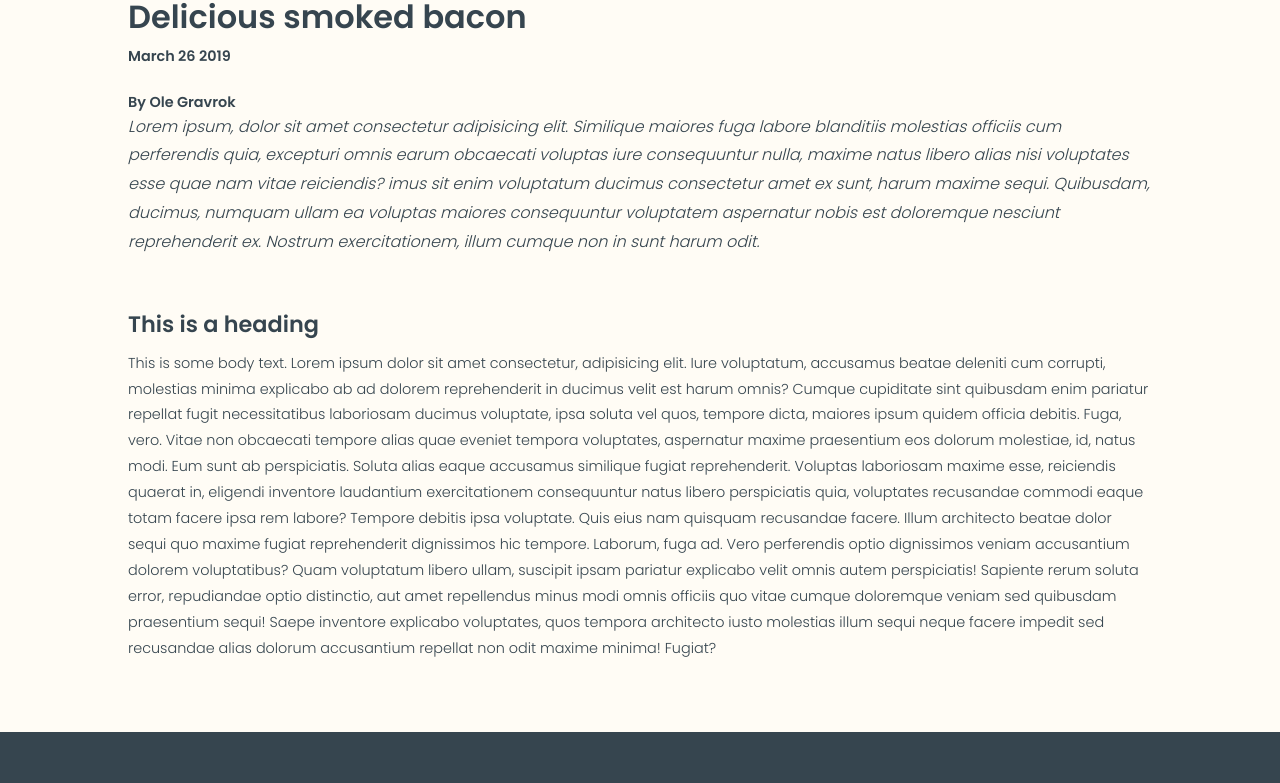
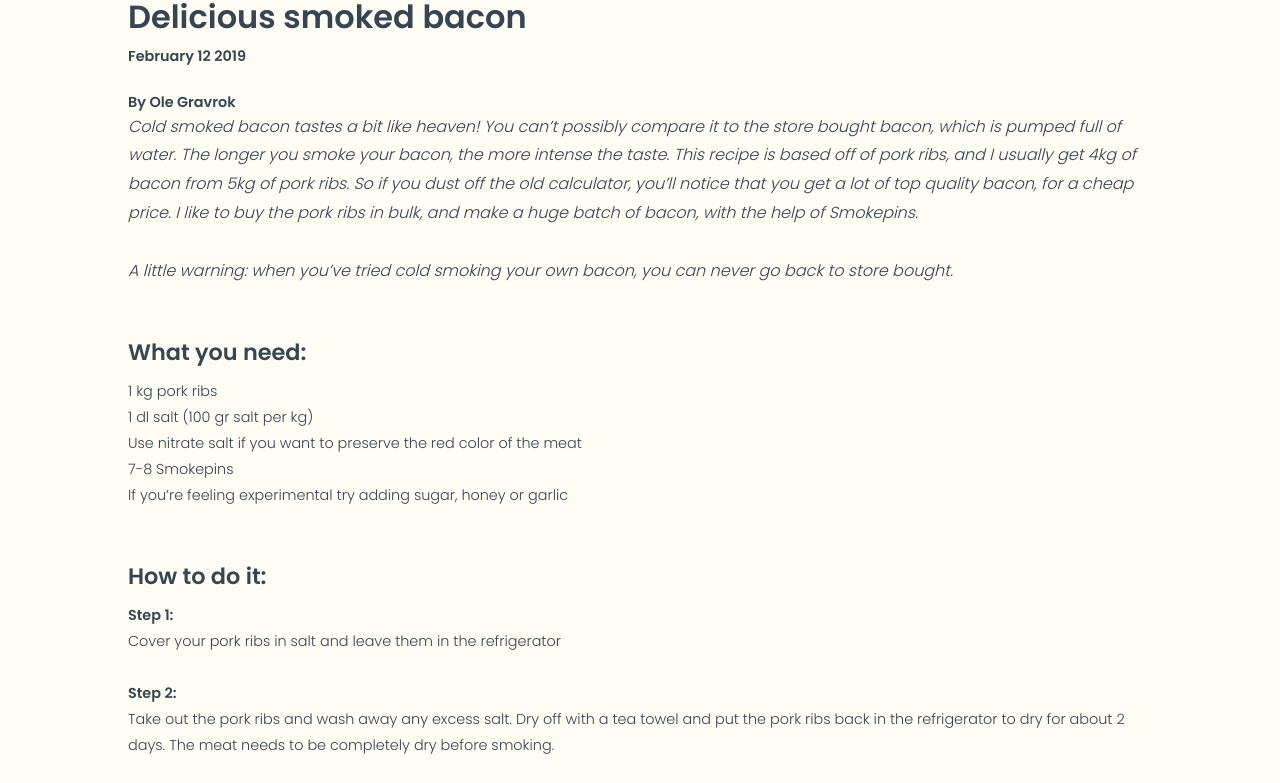
Before and after one commit to Piotr20/Smokepins_ApS, a plain HTML site: page Subpages/bacon.html in a window 1280 px wide. Shown: the part 741-1524 px from the top of the page. Drawn offline with nearby package versions, Linux system fonts and the light colour scheme; a web font is replaced by a local one.

Commit message:
bacon article

```diff
--- a/Subpages/bacon.html
+++ b/Subpages/bacon.html
@@ -86,39 +86,43 @@
                <div class="intro">
                     <p>Image source: Traeger Pellet Grills</p>
                     <h2>Delicious smoked bacon</h2>
-                    <p>March 26 2019</p>
+                    <p>February 12 2019</p>
 
                     <p>By Ole Gravrok</p>
                </div>
 
-               <h3>Lorem ipsum, dolor sit amet consectetur adipisicing elit. Similique maiores fuga labore blanditiis
-                    molestias officiis cum perferendis quia, excepturi omnis earum obcaecati voluptas iure consequuntur
-                    nulla, maxime natus libero alias nisi voluptates esse quae nam vitae reiciendis? imus sit enim
-                    voluptatum ducimus consectetur amet ex sunt, harum maxime sequi. Quibusdam, ducimus, numquam ullam
-                    ea voluptas maiores consequuntur voluptatem aspernatur nobis est doloremque nesciunt reprehenderit
-                    ex. Nostrum exercitationem, illum cumque non in sunt harum odit.</h3>
+               <h3>Cold smoked bacon tastes a bit like heaven! You can’t possibly compare it to the store bought bacon, which is pumped full of water. The longer you smoke your bacon, the more intense the taste. This recipe is based off of pork ribs, and I usually get 4kg of bacon from 5kg of pork ribs. So if you dust off the old calculator, you’ll notice that you get a lot of top quality bacon, for a cheap price. I like to buy the pork ribs in bulk, and make a huge batch of bacon, with the help of Smokepins.<br><br>A little warning: when you’ve tried cold smoking your own bacon, you can never go back to store bought.</h3>
 
 
-               <p class="heading">This is a heading</p>
+               <p class="heading">What you need:</p>
                <p class="bodytext">
-                    This is some body text. Lorem ipsum dolor sit amet consectetur, adipisicing elit. Iure voluptatum,
-                    accusamus beatae deleniti cum corrupti, molestias minima explicabo ab ad dolorem reprehenderit in
-                    ducimus velit est harum omnis? Cumque cupiditate sint quibusdam enim pariatur repellat fugit
-                    necessitatibus laboriosam ducimus voluptate, ipsa soluta vel quos, tempore dicta, maiores ipsum
-                    quidem officia debitis. Fuga, vero. Vitae non obcaecati tempore alias quae eveniet tempora
-                    voluptates, aspernatur maxime praesentium eos dolorum molestiae, id, natus modi. Eum sunt ab
-                    perspiciatis. Soluta alias eaque accusamus similique fugiat reprehenderit. Voluptas laboriosam
-                    maxime esse, reiciendis quaerat in, eligendi inventore laudantium exercitationem consequuntur natus
-                    libero perspiciatis quia, voluptates recusandae commodi eaque totam facere ipsa rem labore? Tempore
-                    debitis ipsa voluptate. Quis eius nam quisquam recusandae facere. Illum architecto beatae dolor
-                    sequi quo maxime fugiat reprehenderit dignissimos hic tempore. Laborum, fuga ad. Vero perferendis
-                    optio dignissimos veniam accusantium dolorem voluptatibus? Quam voluptatum libero ullam, suscipit
-                    ipsam pariatur explicabo velit omnis autem perspiciatis! Sapiente rerum soluta error, repudiandae
-                    optio distinctio, aut amet repellendus minus modi omnis officiis quo vitae cumque doloremque veniam
-                    sed quibusdam praesentium sequi! Saepe inventore explicabo voluptates, quos tempora architecto iusto
-                    molestias illum sequi neque facere impedit sed recusandae alias dolorum accusantium repellat non
-                    odit maxime minima! Fugiat?</p>
+                    1 kg pork ribs<br>
+1 dl salt (100 gr salt per kg)<br>
+Use nitrate salt if you want to preserve the red color of the meat<br>
+7-8 Smokepins<br>
+If you’re feeling experimental try adding sugar, honey or garlic</p>
+
+<p class="heading">How to do it:</p>
+               <p class="bodytext">
+                    <b>Step 1:</b><br>Cover your pork ribs in salt and leave them in the refrigerator<br><br>
+<b>Step 2:</b><br>Take out the pork ribs and wash away any excess salt. Dry off with a tea towel and put the pork ribs
+back in the refrigerator to dry for about 2 days. The meat needs to be completely dry before smoking.<br><br>
+
+<b>Step 3:</b><br>Put the pork ribs in your smoke container and begin the cold smoking. Use 1 Smokepin at a time,
+and switch to a new one when there’s no smoke left in the container. Remember there needs to only be
+a slight bit of airflow, so the Smokepin doesn’t burn down too fast. With the 15-pack of Smokepins, you
+can repeat this recipe twice.<br><br>
+
+<b>Step 4:</b><br>After using 7 Smokepins your pork ribs should be ready for maturation. Find a cool place,
+preferably with a smokey smell and where insects can’t get to your delicious product.<br><br>
+
+<b>Step 5:</b><br>Let the pork ribs mature for 10-14 days. The maturation process is just as important as
+the smoking itself!<br><br>
+
+<b>Step 6:</b><br>Enjoy an out-of-this-world food experience.</p>
           </div>
+
+
 
 
           <!-- ========================== -->
```
